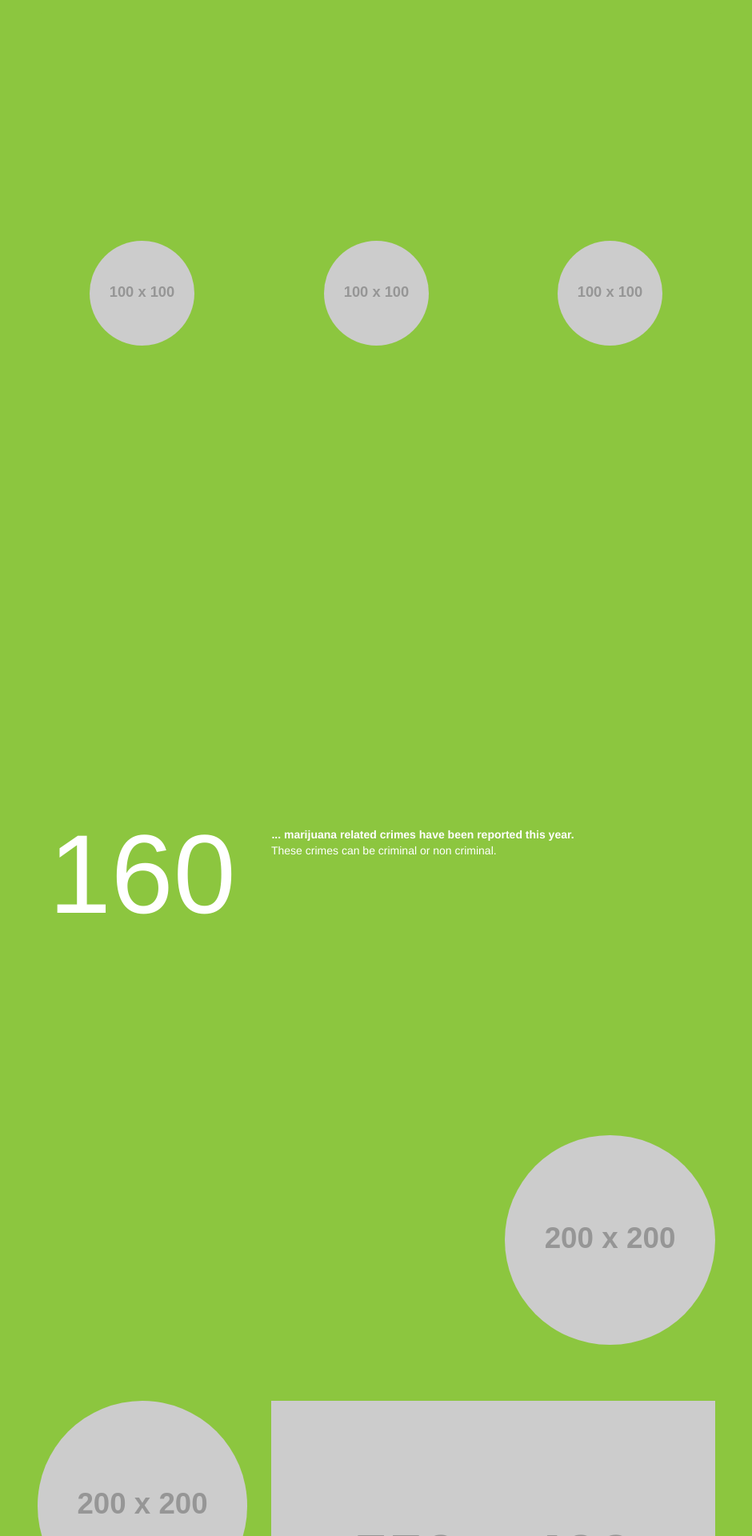
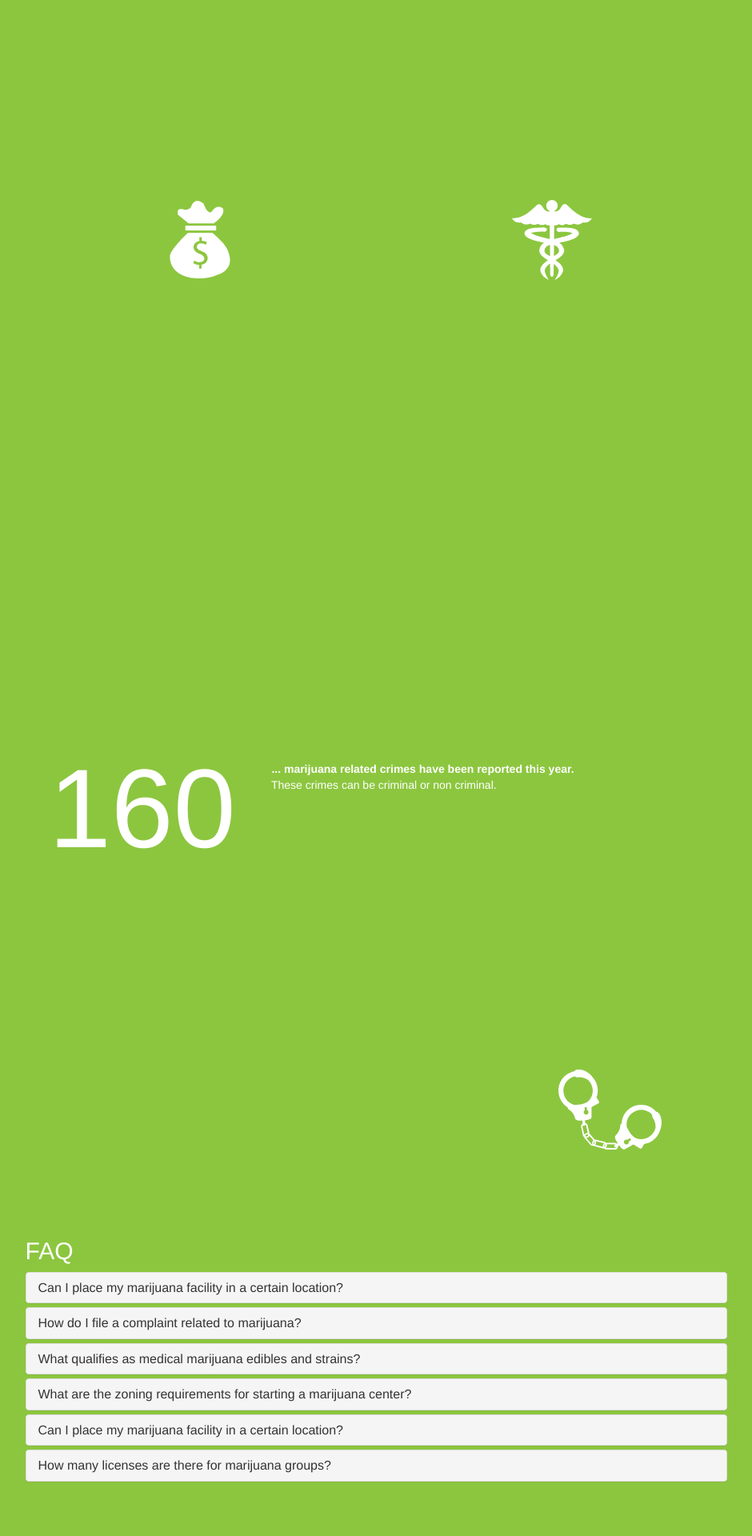
Before and after one commit to boonrs/denver-marijuana-infographic, a Jekyll site: the page built from index.html, in a window 1280 px wide. Shown: the part 416-2336 px from the top of the page at 80% size, without its empty margins (316-1256 px from the left). Built offline with Jekyll 4.4.1, drawn with Linux system fonts in a browser that asks for light colours; Markdown is read by kramdown in place of the engine named in the settings.

Commit message:
added svgs, edited footer, removed grow-facilities image, 2nd criminal chart b/c we don't have enough data

```diff
--- a/_layouts/default.html
+++ b/_layouts/default.html
@@ -25,14 +25,21 @@
     <body>
       <div data-spy="scroll" data-target="#potbar" data-offset="0" class="seeds-of-knowledge">
 
-        {{ content }}
+            {{ content }}
 
-        <div class="footer text-center">
-          <br />
-           <p>This interactive graphic is by the <b>2014 Code for America Fellows in Denver</b>. The data represented is taken from open data provided by the <b>City and County of Denver</b>.</p>
-           <p>You can find more open data at <a href="http://data.denvergov.org">http://data.denvergov.org</a> and read more about this project <a href="#">here</a>.
-          </div>
+            <div class="row footer">
+                <div class="col-sm-8 col-sm-offset-2">
+
+                        <div class="col-sm-4">
+                            <a href="http://codeforamerica.org/"><img class="center" alt="Code for America" src="images/flag_tag.svg" width="150"></a>
+                        </div>
+                        <div class="col-sm-8">
+                            <p>This interactive graphic is by the <a href="http://codeforamerica.org/">2014 Code for America Fellows in Denver</a>. The data represented is taken from open data provided by the <a href="http://www.denvergov.org/">City and County of Denver</a>.</p>
+                            <p>You can find more open data at <a href="http://data.denvergov.org">http://data.denvergov.org</a> and read more about this project <a href="#">here</a>.
+                        </div>
+                </div>
+            </div>
+
         </div>
-      </div>
     </body>
 </html>
--- a/css/main.css
+++ b/css/main.css
@@ -7,6 +7,13 @@ body {
   color: white;
   background-color: #8CC63F;
 
+}
+
+
+img.center {
+    display: block;
+    margin-left: auto;
+    margin-right: auto;
 }
 
 #sidebar {
@@ -69,9 +76,24 @@ body {
 .footer {
   width: 100%;
 	background-color: white;
-	color: black;
-  height: 100%;
+	color: #58595b;
+  padding-top: 50px;
+  padding-bottom: 50px;
+}
 
+.footer a {
+  color: #58595b;
+  text-decoration: none;
+  font-weight: bold;
+}
+
+.footer a:hover {
+  color:#8CC63F;
+  -o-transition:.2s;
+  -ms-transition:.2s;
+  -moz-transition:.2s;
+  -webkit-transition:.2s;
+  transition:.2s;
 }
 
 .navbar-default {
@@ -81,6 +103,8 @@ body {
   border-radius: 0;
   border:none;
 }
+
+
 
 .navbar-default .navbar-toggle {
   border-color: white;
--- a/index.html
+++ b/index.html
@@ -81,26 +81,16 @@ title: {{ site.name }}
 						<div id="facilities-line" class="full-width-image"></div>
 					</div>
 				</div>
-				<div class="row">
-					<div class="col-md-12 text-center">
-						<div id="facilities-donut" class="full-width-image"></div>
-					</div>
-				</div>
 
 				<div class="row">
-					<div class="col-sm-4 text-center">
-						<div><img class="img-circle half-width-image" src="http://placehold.it/100&text=Money"></div>
+					<div class="col-sm-6 text-center">
+						<img alt="Money" src="images/money.svg" height="100" width="100">
 						<div id="facilities-retail" class="icon-description"></div>
 					</div>
 
-					<div class="col-sm-4 text-center">
-						<div><img class="img-circle half-width-image" src="http://placehold.it/100&text=Caduceus"></div>
+					<div class="col-sm-6 text-center">
+						<img alt="Cadaceus" src="images/cadaceus.svg" height="100" width="100">
 						<div id="facilities-medical" class="icon-description"></div>
-					</div>
-
-					<div class="col-sm-4 text-center">
-						<div><img class="img-circle half-width-image" src="http://placehold.it/100&text=MJ"></div>
-						<div id="facilities-grow" class="icon-description"></div>
 					</div>
 
 				</div>
@@ -166,22 +156,13 @@ title: {{ site.name }}
 				</div>
 				<div class="col-md-4" style="padding-top:20%;">
 
-				<img class="img-circle full-width-image" src="http://placehold.it/200&text=Handcuffs">
+				<img class="center" src="images/handcuffs.svg" height="100">
 					<br><br>
           <div id="crime-handcuffs"></div>
 				</div>
 			</div>
 
-			<div class="row">
-				<div class="col-md-4">
-					<img class="img-circle full-width-image" src="http://placehold.it/200&text=SpeechBubble">
-					<br><br>
-          <div id="crime-speech"></div>
-				</div>
-				<div class="col-md-8">
-					<img class="full-width-image" src="http://placehold.it/550x400&text=This is a Chart">
-				</div>
-			</div>
+
 
 			<!-- FAQ ================================================== -->
 			<div class="section-block">
```
Also changed, not shown: images/cadaceus.svg (added), images/flag_tag.svg (added), images/handcuffs.svg (added), images/money.svg (added).
